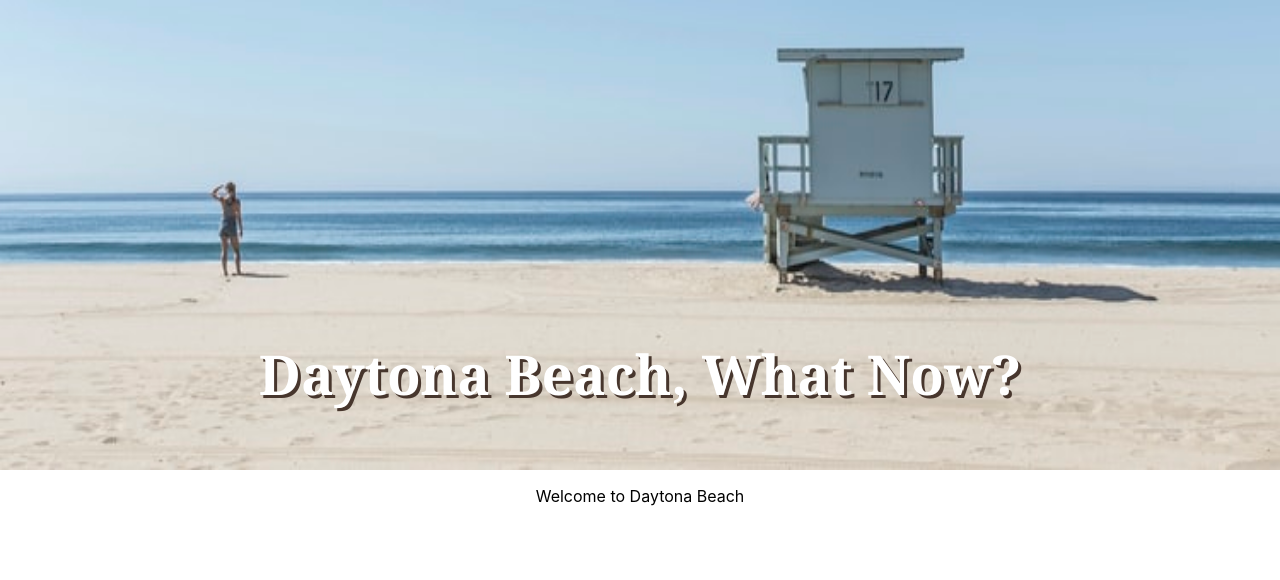
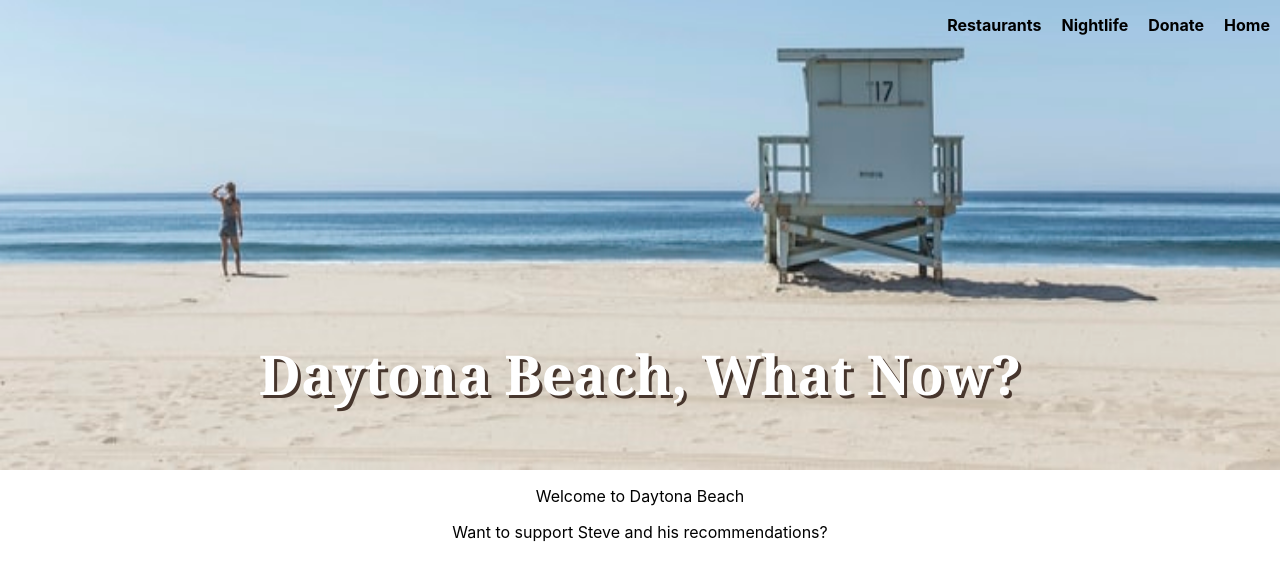
Before and after one commit to grundydarcey/DBWNClient, a React (Create React App) app: page /donate in a window 1280 px wide. Shown: the top 580 px of the page. Built offline with nearby package versions, Linux system fonts and the light colour scheme; no server answers.

Commit message:
predeploy

```diff
--- a/src/AllNightlife/allnightlife.js
+++ b/src/AllNightlife/allnightlife.js
@@ -1,10 +1,23 @@
-import React from 'react';
+import React, { Component } from 'react';
 import './allnightlife.css';
+import ApiContext from '../ApiContext';
 
-export default function allNightLife() {
-  return (
-    <section className='allNightlife'>
-      <p>Heres some nightclubs</p>
-    </section>
-  )
+export default class AllNightlife extends Component {
+  static contextType = ApiContext;
+
+    render() {
+      const Nightclub = this.context.nightlife;
+      console.log(this.context)
+    return (
+      <section className='nightlife'>
+        <p>Here are some nightclubs</p>
+        <ul>
+          {Nightclub.map(clubs =>
+            <li key={clubs.club_id} className='individual'>
+              Name: {clubs.club_name}
+            </li>)}
+          </ul>
+      </section>
+    )
+  }
 }
--- a/src/ApiContext.js
+++ b/src/ApiContext.js
@@ -2,7 +2,7 @@ import React from 'react';
 
 const ApiContext = React.createContext({
   restaurants: [],
-  nightclubs: [],
+  nightlife: [],
 })
 
 export default ApiContext;
--- a/src/App.js
+++ b/src/App.js
@@ -6,50 +6,65 @@ import Header from './Header/header';
 import './App.css';
 import config from './config';
 import ApiContext from './ApiContext';
+import Donate from './Donate/donate';
+import Landing from './Landing Page/landing';
 
 export default class App extends Component {
   constructor(props) {
     super(props)
     this.state = {
       restaurants: [],
+      nightlife: [],
     }
   }
 
   static contextType = ApiContext;
 
   componentDidMount = () => {
-    fetch(`${config.API_ENDPOINT}/restaurants`, {
+    Promise.all([
+      fetch(`${config.API_ENDPOINT}/restaurants`),
+      fetch(`${config.API_ENDPOINT}/nightlife`), {
       method: 'GET',
       headers: {
         'Content-Type': 'application/json'
       }
+    }
+    ])
+    // .then(data => data.json())
+    // .then(res => this.setState({ restaurants: res }))
+    // .catch(error => console.error({ error }))
+    .then(([restRes, clubRes]) => {
+      if (!restRes.ok && !clubRes.ok) return (restRes.json().then(() => Promise.reject()), clubRes.json().then(() => Promise.reject()));
+      return Promise.all([restRes.json(), clubRes.json()])
     })
-    .then(data => {
-      return data.json()
+    .then(([restaurants, nightlife]) => {
+      this.setState({ restaurants, nightlife })
     })
-    .then(res => {
-      this.setState({ restaurants: res })
-      console.log(res)
-    })
-    // .then(res => res.text())
-    // .then(text => console.log(text))
     .catch((error) => {
       console.error({ error })
     })
   }
 
+  handleRestaurant = restaurantInfo => {
+    this.setState({ restaurants: restaurantInfo })
+  }
+
   render() {
+    console.log(this.context)
     const value = {
       restaurants: this.state.restaurants,
+      nightlife: this.state.nightlife,
+      handleRestaurant: this.handleRestaurant,
     }
-    //console.log(this.context.restaurants)
     return (
       <ApiContext.Provider value={value}>
         <main className='App'>
           <Header />
           <p>Welcome to Daytona Beach</p>
+          <Route exact path='/' component={Landing} />
           <Route exact path='/restaurants' component={Restaurants} />
           <Route exact path='/nightlife' component={allNightLife} />
+          <Route exact path='/donate' component={Donate} />
         </main>
       </ApiContext.Provider>
     );
--- a/src/Donate/donate.js
+++ b/src/Donate/donate.js
@@ -0,0 +1,10 @@
+import React, { Component } from 'react';
+import './donate.css';
+
+export default class Donate extends Component {
+  render() {
+    return (
+      <p>Want to support Steve and his recommendations?</p>
+    )
+  }
+}
--- a/src/Header/header.css
+++ b/src/Header/header.css
@@ -14,5 +14,22 @@
   font-size: 55px;
   text-shadow: 3px 3px #47362d;
   font-family: Georgia;
-  padding-top: 280px;
+  padding-top: 250px;
 }
+
+.nav {
+  display: flex;
+  justify-content: flex-end;
+}
+
+.nav p {
+  flex-direction: row;
+  margin: 5px 10px;
+  text-decoration-style: none;
+  font-weight: bold;
+}
+
+a {
+  text-decoration: none;
+  color: #000;
+}
--- a/src/Header/header.js
+++ b/src/Header/header.js
@@ -1,9 +1,16 @@
 import React from 'react';
 import './header.css';
+import { Link } from 'react-router-dom';
 
 export default function Header() {
   return (
     <nav className='headernav'>
+      <section className='nav'>
+        <p><Link to='/restaurants'>Restaurants</Link></p>
+        <p><Link to='/nightlife'>Nightlife</Link></p>
+        <p><Link to='/donate'>Donate</Link></p>
+        <p><Link to='/'>Home</Link></p>
+      </section>
       <h1>Daytona Beach, What Now?</h1>
     </nav>
   )
--- /dev/null
+++ b/src/Landing Page/landing.js
@@ -0,0 +1,12 @@
+import React, { Component } from 'react';
+import './landing.css';
+
+export default class Landing extends Component {
+  render() {
+    return (
+      <section className='landing'>
+        <p>Welcome to the homepage</p>
+      </section>
+    )
+  }
+}
--- a/src/Restaurant/restaurant.css
+++ b/src/Restaurant/restaurant.css
@@ -0,0 +1,3 @@
+.individual {
+  list-style-type: none;
+}
--- a/src/Restaurant/restaurant.js
+++ b/src/Restaurant/restaurant.js
@@ -6,16 +6,15 @@ export default class Restaurant extends Component {
   static contextType = ApiContext;
 
   render() {
-    console.log(this.context.restaurants)
+    console.log(this.context)
     const Restaurants = this.context.restaurants;
-
     return (
       <section className='restaurant'>
         <p>Here are some restaurants</p>
         <ul>
           {Restaurants.map(rest =>
-            <li key={rest.id} className='individual'>
-              Name: {rest.rest_name}
+            <li key={rest.rest_id} className='individual'>
+              Name: <a href={rest.link} className='menulink'>{rest.rest_name}</a>
             </li>
             )}
         </ul>
```
Also changed, not shown: src/Landing Page/landing.css (added), src/MainNightlife/mainnightlife.js (deleted). Lines whose indentation alone changed are shown as unchanged.
